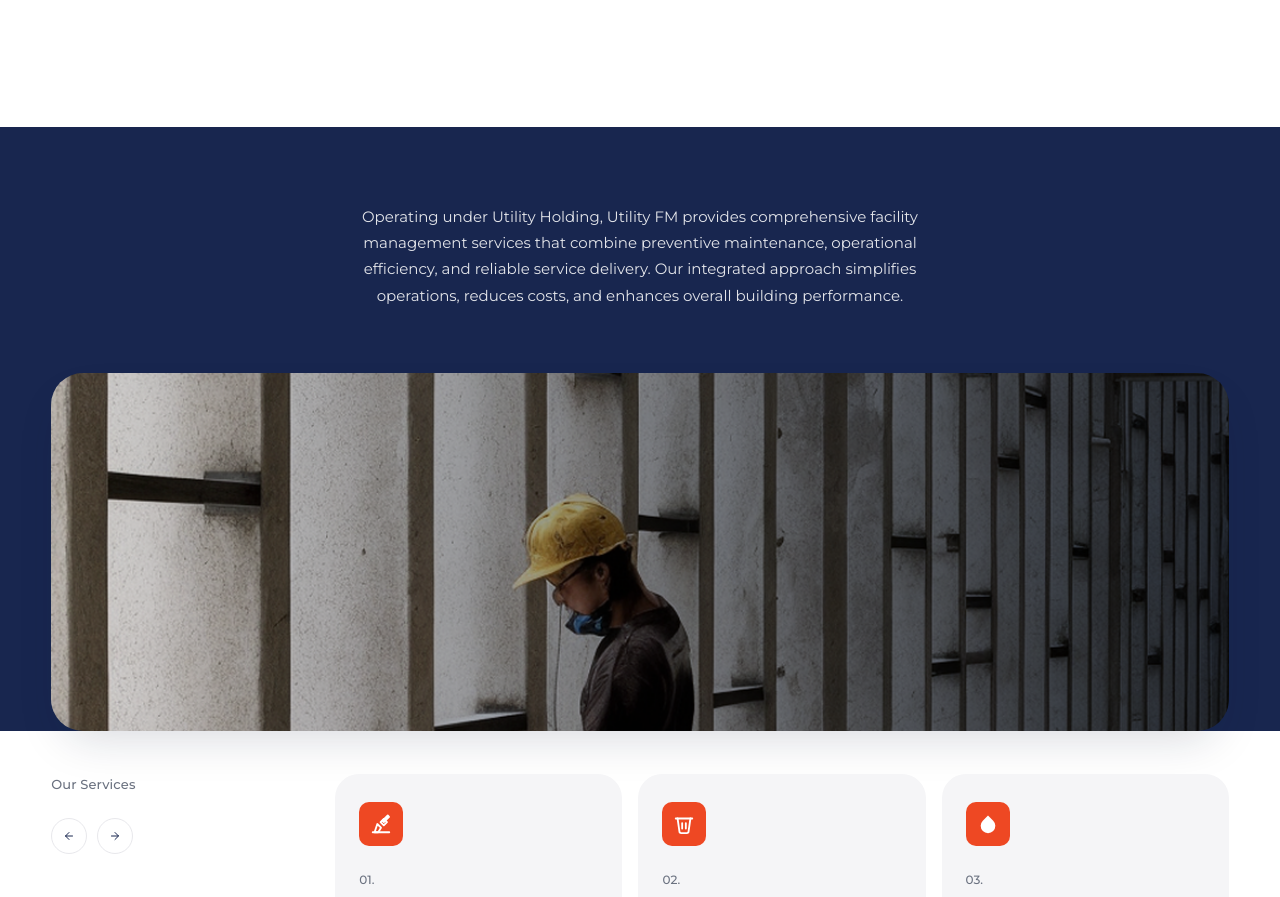
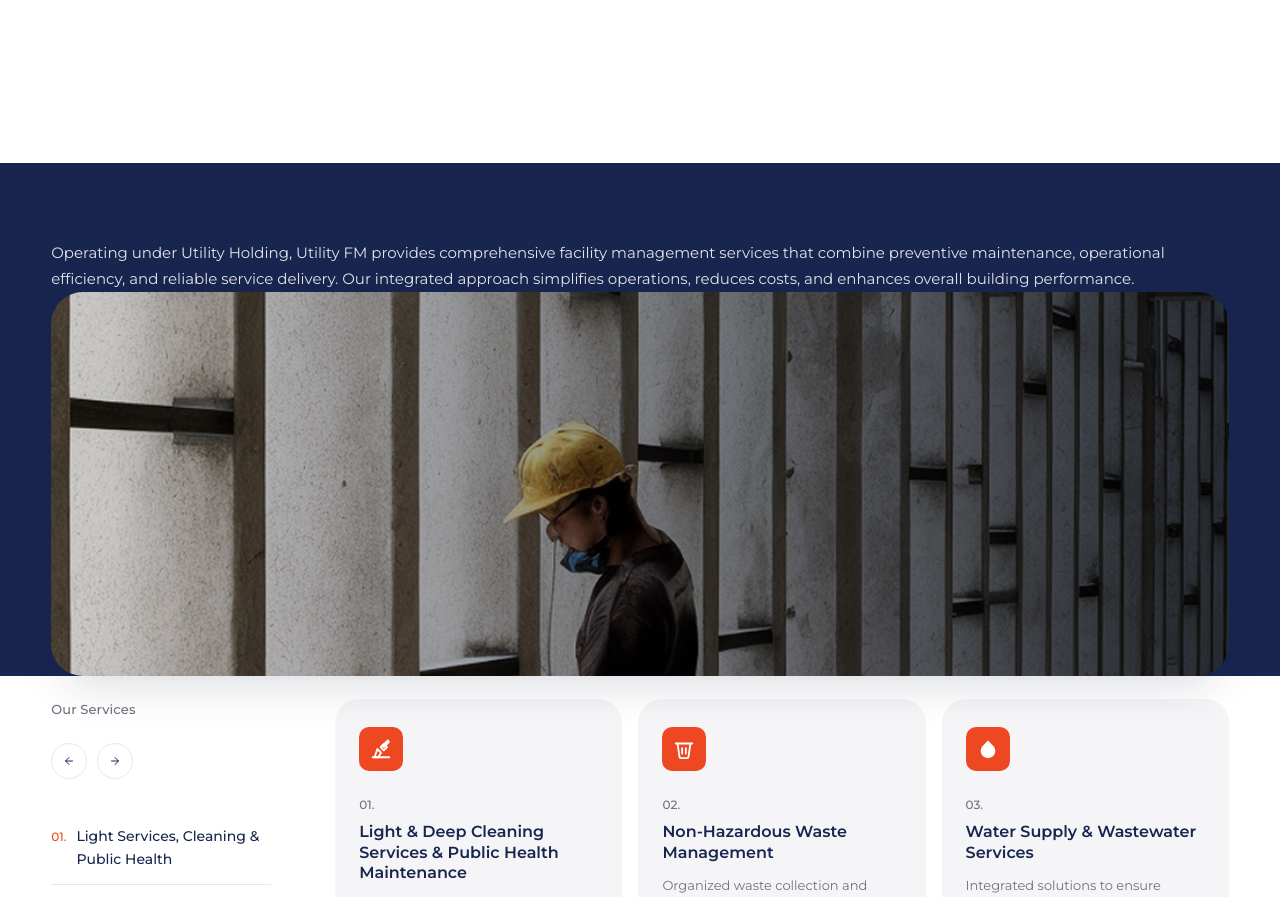
Before and after one commit to jahangirhossain-work/react-app-7, a React (Vite) app: page /fm in a window 1280 px wide. Shown: the part 820-1717 px from the top of the page. Built offline with nearby package versions, Linux system fonts and the light colour scheme.

Commit message:
sub banner flat edit

```diff
--- a/src/styles/global.css
+++ b/src/styles/global.css
@@ -950,48 +950,62 @@ html[dir='rtl'] .office-card__phone { justify-content: flex-end; }
 
 
 /* Sub-banner-flat */
+/* =========================================================
+   Sub-banner-flat — 100% Exact Image Match
+   ========================================================= */
+
 .sub-banner-flat {
-  margin-block-start: clamp(40px, 5vw, 64px);
-  /* REMOVED margin-inline to make the navy background full-width */
-  background: var(--color-navy);
-  /* REMOVED border-radius from the navy container */
-  padding: clamp(48px, 6vw, 80px) 0 0;
-  color: #fff;
-  text-align: center;
+  margin-block-start: clamp(60px, 8vw, 100px);
+  background: var(--color-navy); /* Full width flat navy background */
+  color: #fff;
   position: relative;
-  /* REMOVED overflow: hidden so the rounded image edges show the background underneath */
+  padding-block: clamp(48px, 6vw, 80px) 0;
+  /* Removed border-radius and margin-inline to force 100% full-width */
 }
 
 .sub-banner-flat__text {
-  max-width: 720px;
+  max-width: var(--max-w);
   margin-inline: auto;
+  padding-inline: var(--gutter);
+  /* Changed from center to left to match the image layout alignment precisely */
+  text-align: left;
   font-size: clamp(14px, 1.3vw, 15px);
   line-height: 1.75;
   color: rgba(255, 255, 255, 0.88);
-  padding-bottom: clamp(48px, 6vw, 64px);
-  padding-inline: var(--gutter); /* Protects text on mobile views */
+}
+
+/* Add this wrapper constraint if needed, or apply directly to the layout text element */
+html[dir='rtl'] .sub-banner-flat__text {
+  text-align: right;
 }
 
 .sub-banner-flat__image {
-  /* CHANGED: Gives the image wrapper the side gutters and rounded look from your image */
-  margin-inline: var(--gutter);
+  /* Creates the floating rounded card grid margins matching the design spec */
   max-width: var(--max-w);
-  margin-image: auto;
-  border-radius: var(--radius-xl);
-
-  /* Pushes the image halfway down over the navy section boundary */
-  margin-bottom: -60px;
-
-  height: clamp(200px, 28vw, 360px);
-  overflow: hidden;
-  box-shadow: var(--shadow-lg);
-}
-
+  margin-inline: auto;
+  padding-inline: var(--gutter);
+  height: clamp(220px, 30vw, 400px);
+
+  /* Pulls the image container down halfway over the white section break */
+  margin-bottom: -80px;
+  position: relative;
+  z-index: 2;
+}
+
+/* This targets the actual image container element to clip the rounded corners precisely */
 .sub-banner-flat__image img {
   width: 100%;
   height: 100%;
   object-fit: cover;
   display: block;
+  border-radius: var(--radius-xl); /* Smooth inner-image card corner masking */
+  box-shadow: var(--shadow-lg);
+}
+
+/* Ensure the layout block following this section has padding-top to account for the image overflow overlap */
+.sub-banner-flat + section,
+.sub-banner-flat + div {
+  padding-top: 100px;
 }
 
 /* =========================================================
```
